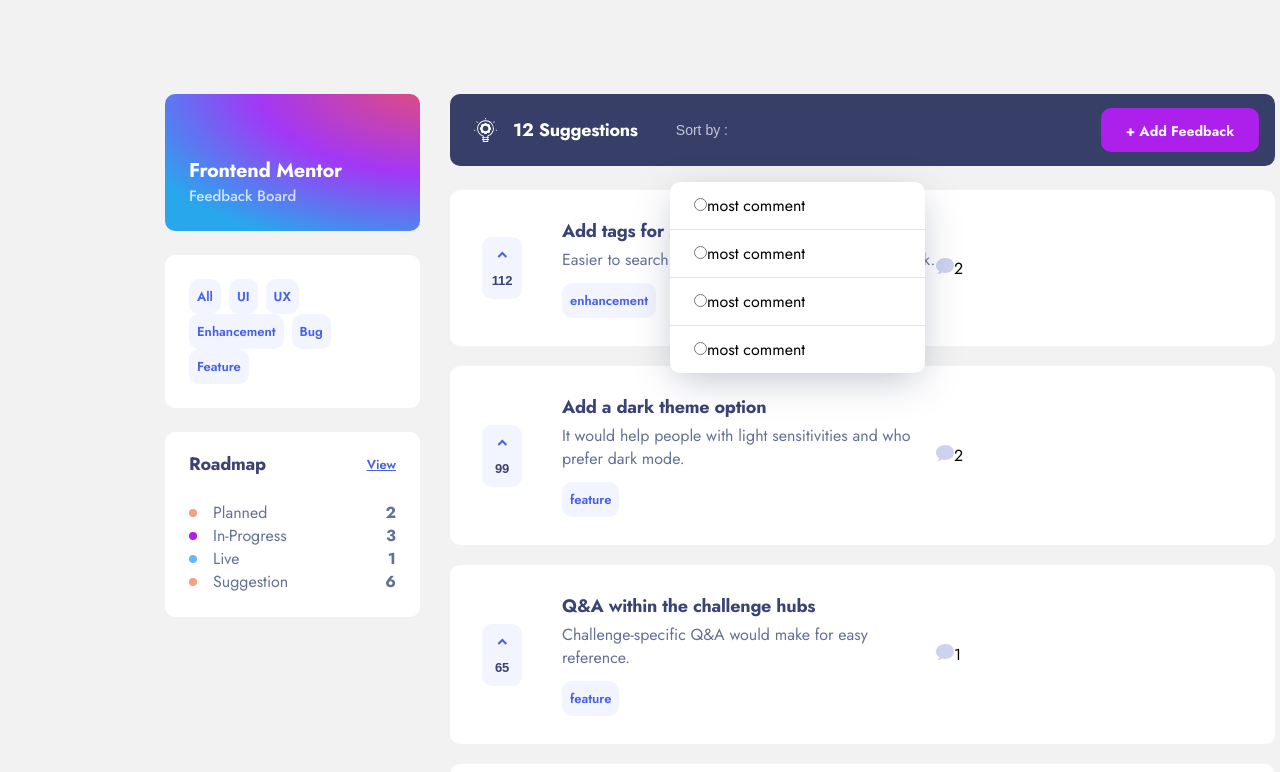
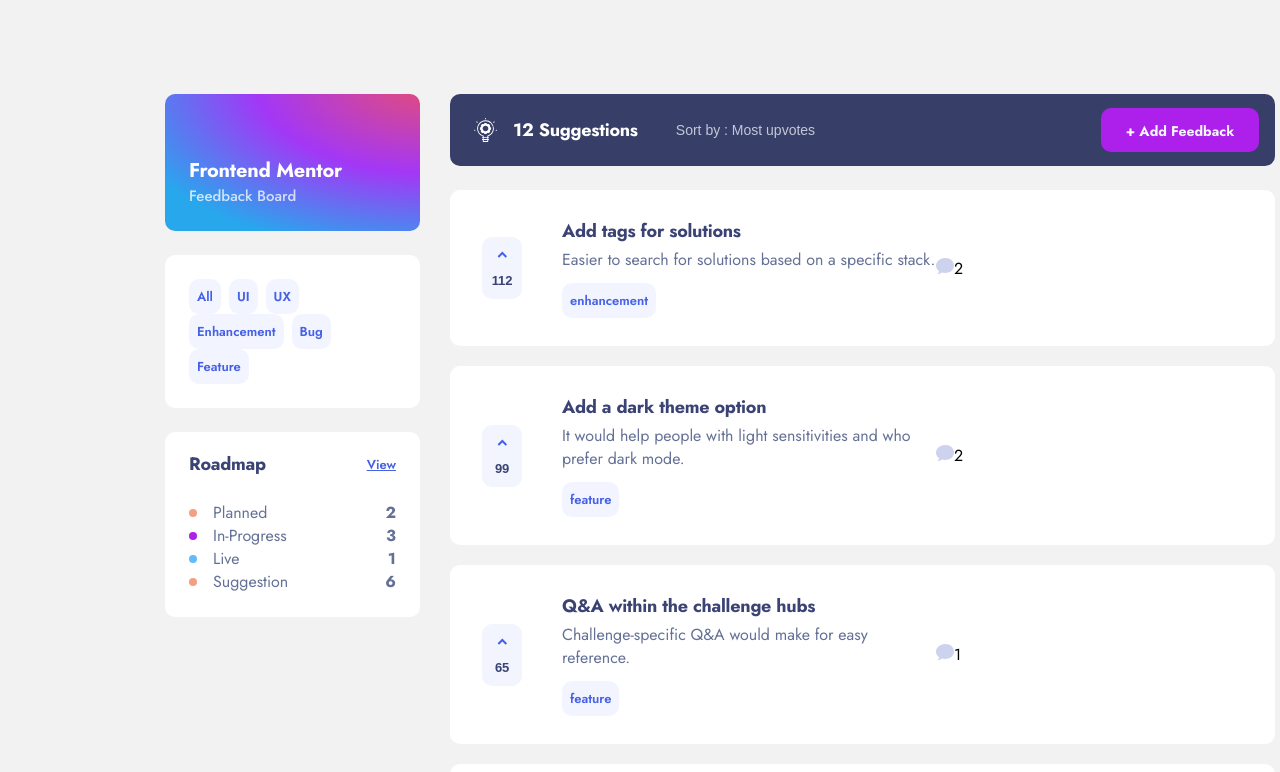
Before and after one commit to pokiza1228/reactjs, a React (Create React App) app: page / in a window 1280 px wide. Shown: the top 772 px of the page. Built offline with nearby package versions, Linux system fonts and the light colour scheme.

Commit message:
add + sort

```diff
--- a/src/components/header/header.js
+++ b/src/components/header/header.js
@@ -1,8 +1,9 @@
 import "./header.scss"
 import icon from "../../assets/imges/svet.svg"
 import Select from "../select/select"
+import { useContext, useState } from "react"
+import { ProductContext } from "../../App"
 const { default: LinkMain } = require("../main-link/main-link")
-const Header = ({nomber, ...props}) => {
 
 const sortOptions = [
   {
@@ -23,15 +24,62 @@
   }
 ]
 
+
+
+const Header = ({nomber, ...props}) => {
+
+
+
+      const  [isSortOpen,setSortOpen]=useState(false);
+      const [sortValue, setSortValue]=useState("1")
+
+      const {setPosts}=useContext(ProductContext);
+
+
+
+      const hendalSortClick =()=>{
+        setSortOpen(!isSortOpen)
+      }
+      const hendlChangeClose=(evt)=>{
+        const sortValue=evt.target.value
+        setSortOpen(false)
+        setSortValue(sortValue)
+
+        setPosts( posts=> {
+          return (
+           {
+              ...posts,
+              productRequests: posts.productRequests.sort((a,b)=>{
+                switch (sortValue) {
+                  case "1":
+                    return b.upvotes-a.upvotes
+                    case "2":
+                      return a.upvotes-b.upvotes
+                    case "3":
+                      return (b.comments?.length||0) - (a.comments?.length||0)
+                    case "4":
+                      return (a.comments?.length||0) - (b.comments?.length ||0)
+                }
+              })
+          }
+          )
+        })
+      }
+
     return (
         <header className="header">
             <div className="header__content">
                 <img src={icon}/>
                 <h2 className="header__title">{nomber} Suggestions</h2>
-                <button className="header__sort">Sort by : {
-
+                <button onClick={hendalSortClick} className="header__sort">Sort by : {
+                  sortOptions.find(option=>option.value===sortValue).text
                 }</button>
-                <Select />
+                <Select className={"select--opened"}
+                options={sortOptions}
+                isOpen={isSortOpen}
+                defaultValue="1"
+                onChange={hendlChangeClose}
+                />
             </div>
 
             {/* sort */}
--- a/src/components/select/select.js
+++ b/src/components/select/select.js
@@ -2,37 +2,24 @@
 import { ProductContext } from "../../App";
 import "./select.scss"
 
-const Select =({type="radio",className1,className2,className3,text,name="select"})=>{
-    const {post}=useContext(ProductContext);
+const Select =({width="255px", options,defaultValue,onChange, type="radio",isOpen, className1="",className2="",className3="",name="select"})=>{
+    const {post, setPosts}=useContext(ProductContext);
 
 
 
 return (
-    <ul className="select">
-        <li className={"select__item "+ className1}>
-            <label className={"select__label" +className2}>
-                <input type={type} name={name} className={"select__filed" +className3}></input>
-                <span className="select__text">{text}most comment</span>
-            </label>
-        </li>
-        <li className={"select__item "+ className1}>
-            <label className={"select__label" +className2}>
-                <input type={type} name={name} className={"select__filed" +className3}></input>
-                <span>{text}most comment</span>
-            </label>
-        </li>
-        <li className={"select__item "+ className1}>
-            <label className={"select__label" +className2}>
-                <input type={type} name={name} className={"select__filed" +className3}></input>
-                <span>{text}most comment</span>
-            </label>
-        </li>
-        <li className={"select__item "+ className1}>
-            <label className={"select__label" +className2}>
-                <input type={type} name={name} className={"select__filed" +className3}></input>
-                <span>{text}most comment</span>
-            </label>
-        </li>
+    <ul style={{width}} onChange={onChange} className={"select " + (isOpen ? "select--opened" : "")}>
+        {
+            options.map((option)=>
+                <li className={"select__item  "+ className1}>
+                    <label className={"select__label" +className2}>
+                        <input defaultValue={option.value} defaultChecked={defaultValue===option.value} type={type} name={name} className={"select__filed visually-hidden " +className3}></input>
+                        {option.text}
+                        <span className="select__option-tick"></span>
+                    </label>
+                </li>
+            )
+        }
     </ul>
 )
 }
--- a/src/components/select/select.scss
+++ b/src/components/select/select.scss
@@ -7,6 +7,7 @@
     width: 255px;
     box-shadow: 0px 10px 40px -7px rgba(55, 63, 104, 0.350492);
     border-radius: 10px;
+    display: none;
 }
 .select__item {
     width: 100%; padding: 12px 24px;
@@ -14,11 +15,36 @@
     &:last-child{
         border: none;
     }
+    display: block;
+    &:hover {
+        cursor: pointer;
+        color: #AD1FEA;
+    }
 }
 .select__label {
-    display: block;
+    display: flex;
+    align-items: center;
+    font-weight: 400;
+    font-size: 16px;
+    line-height: 23px;
+    color: #647196;
+    &:hover {
+        cursor: pointer;
+        color: #AD1FEA;
+    }
+}
+.select__option-tick {
+    margin-left: auto;
+    width: 11px;
+    height: 8px;
+    background: url("../../assets/imges/ptichka.svg") no-repeat center center;
+    background-size: auto;
+    display: none;
+  }
 
-}
-.select__text {
-    //display: block;
-}
+  .select__filed:checked ~ .select__option-tick {
+      display: block;
+  }
+  .select--opened {
+      display: block;
+  }
--- a/src/components/wrapper-comment/wrapper-comment.js
+++ b/src/components/wrapper-comment/wrapper-comment.js
@@ -14,7 +14,7 @@
     <ul className="comment-wrapper">
       {
       posts && posts.productRequests.map((post) =>{
-      const a=  post.comments && post.comments.map((com)=> com.id).length
+      const a=  post.comments && post.comments.length
       return <Comment
       h3={post.title}
       span={post.category}
```
Also changed, not shown: src/assets/imges/ptichka.svg (added). Lines whose indentation alone changed are shown as unchanged.
